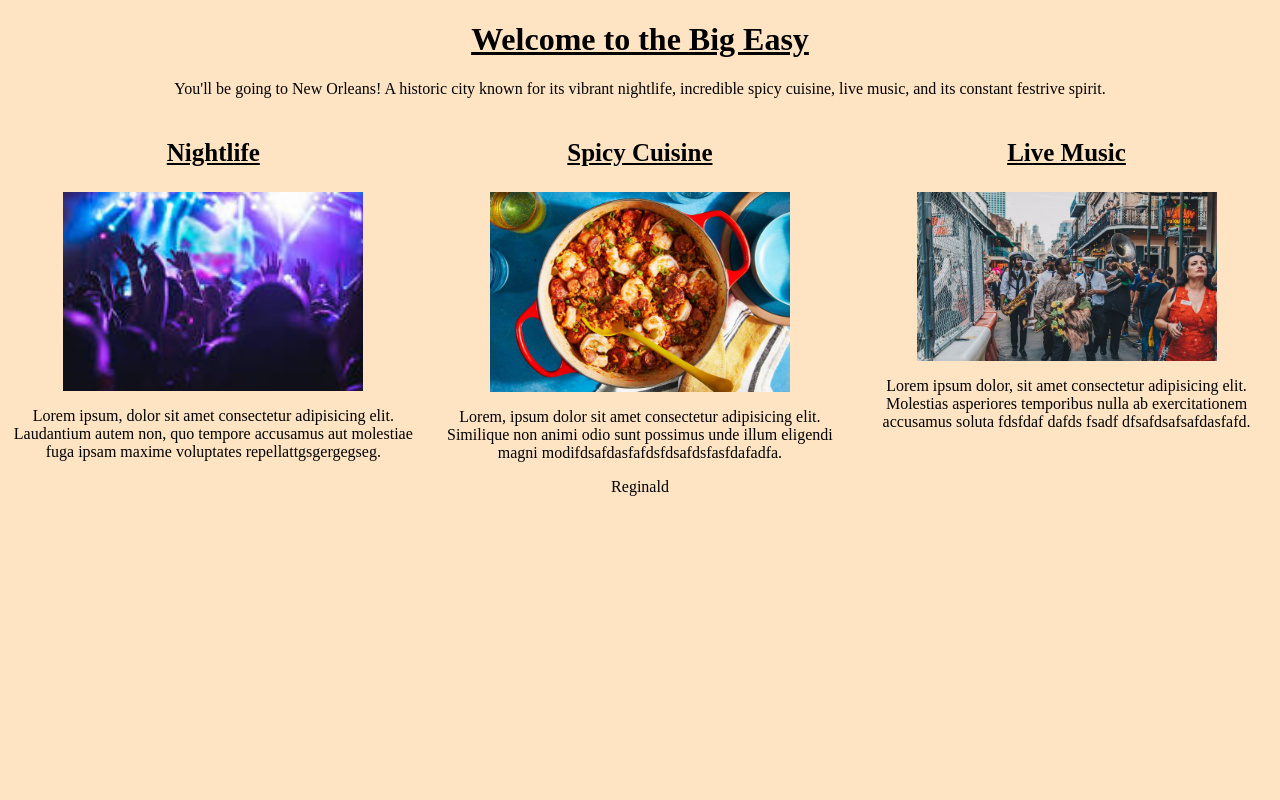
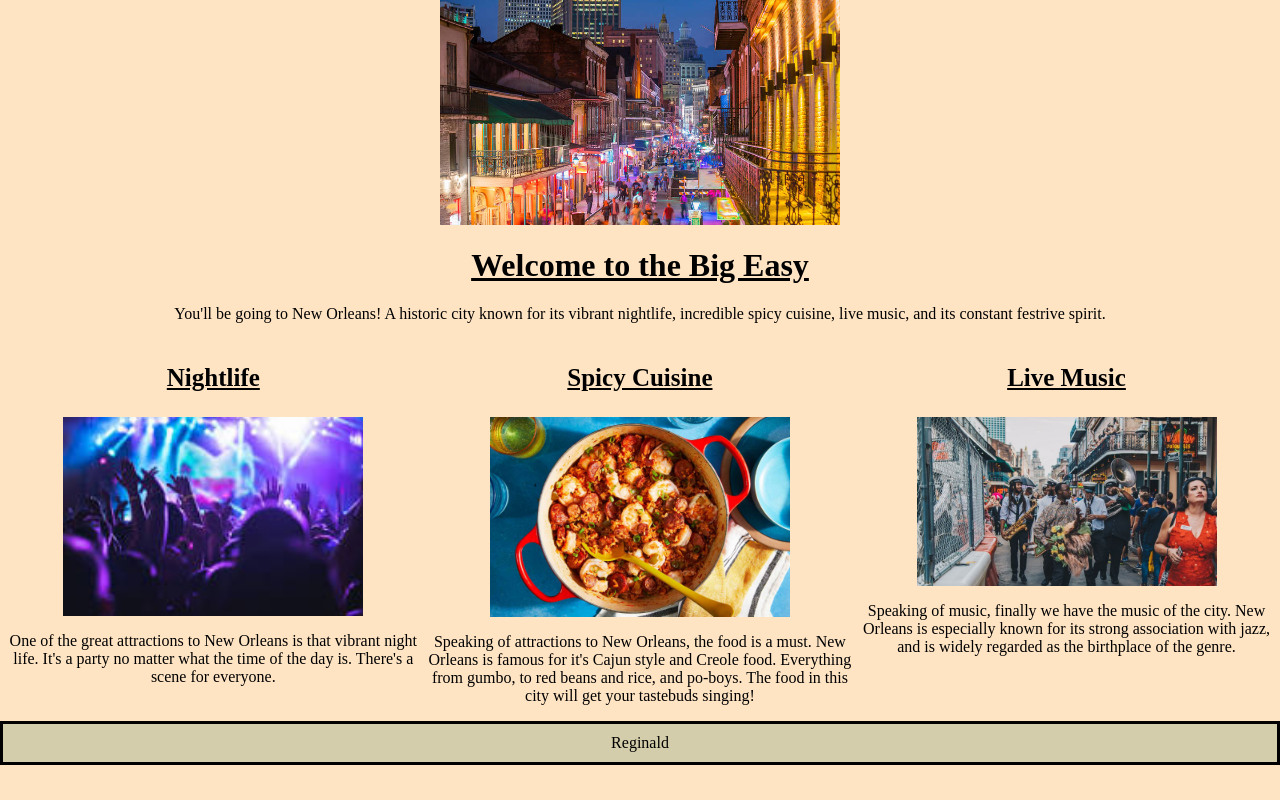
Before and after one commit to Thathos/ResponsiveTravel, a plain HTML site: page index.html in a window 1280 px wide. Drawn offline with Linux system fonts and the light colour scheme.

Commit message:
third commit, added header picture and general tidying

```diff
--- a/index.html
+++ b/index.html
@@ -9,28 +9,30 @@
     <!-- Reginald Cole -->
 </head>
 <body>
-    <div class="container">
+    <header>
+        <img src="neworleans.jpg" alt="neworleans" width="400">
+    </header>
         <h1>Welcome to the Big Easy</h1>
         <p class="p1">You'll be going to New Orleans! A historic city known for its vibrant nightlife, incredible spicy cuisine, live music, and its constant festrive spirit.</p>
 
         <div class="column1">
         <h3>Nightlife</h3>
         <img src="nightlifeimage.jpg" alt="night life image" width="300">
-        <p>Lorem ipsum, dolor sit amet consectetur adipisicing elit. Laudantium autem non, quo tempore accusamus aut molestiae fuga ipsam maxime voluptates repellattgsgergegseg. </p>
+        <p>One of the great attractions to New Orleans is that vibrant night life. It's a party no matter what the time of the day is. There's a scene for everyone.</p>
         </div>
 
         <div class="column2">
         <h3>Spicy Cuisine</h3>
         <img src="new_orleans_style_jambalaya.jpg" alt="new orleans style jambalaya" width="300">
-        <p>Lorem, ipsum dolor sit amet consectetur adipisicing elit. Similique non animi odio sunt possimus unde illum eligendi magni modifdsafdasfafdsfdsafdsfasfdafadfa.</p>
+        <p>Speaking of attractions to New Orleans, the food is a must. New Orleans is famous for it's Cajun style and Creole food. Everything from gumbo, to red beans and rice, and po-boys. The food in this city will get your tastebuds singing!</p>
         </div>
 
         <div class="column3">
         <h3>Live Music</h3>
         <img src="live_music.jpg" alt="live music" width="300">
-        <p>Lorem ipsum dolor, sit amet consectetur adipisicing elit. Molestias asperiores temporibus nulla ab exercitationem accusamus soluta fdsfdaf dafds fsadf  dfsafdsafsafdasfafd.</p>
+        <p>Speaking of music, finally we have the music of the city. New Orleans is especially known for its strong association with jazz, and is widely regarded as the birthplace of the genre.</p>
         </div>
-    </div>
+
     <footer>Reginald</footer>
 </body>
 </html>
--- a/responsivestyles.css
+++ b/responsivestyles.css
@@ -1,3 +1,4 @@
+/* Reginald Cole */
 @media screen and (min-width: 568px) {
     h3 {
         text-align:center;
@@ -15,6 +16,9 @@
         width: 50%;
     }
 
+    header {
+        clear: both;
+    }
 }
 
 @media screen and (min-width: 876px) {
@@ -23,4 +27,5 @@
     width:33.33%;
 }
 
+
 }
--- a/style.css
+++ b/style.css
@@ -30,6 +30,9 @@ body {
 footer {
     text-align: center;
     clear:both;
+    border: solid black;
+    background-color: #d4cdab;
+    padding: 10px;
 }
 
 p {
```
Also changed, not shown: city_park_image.jpeg (added), museum_image.jpg (added).
